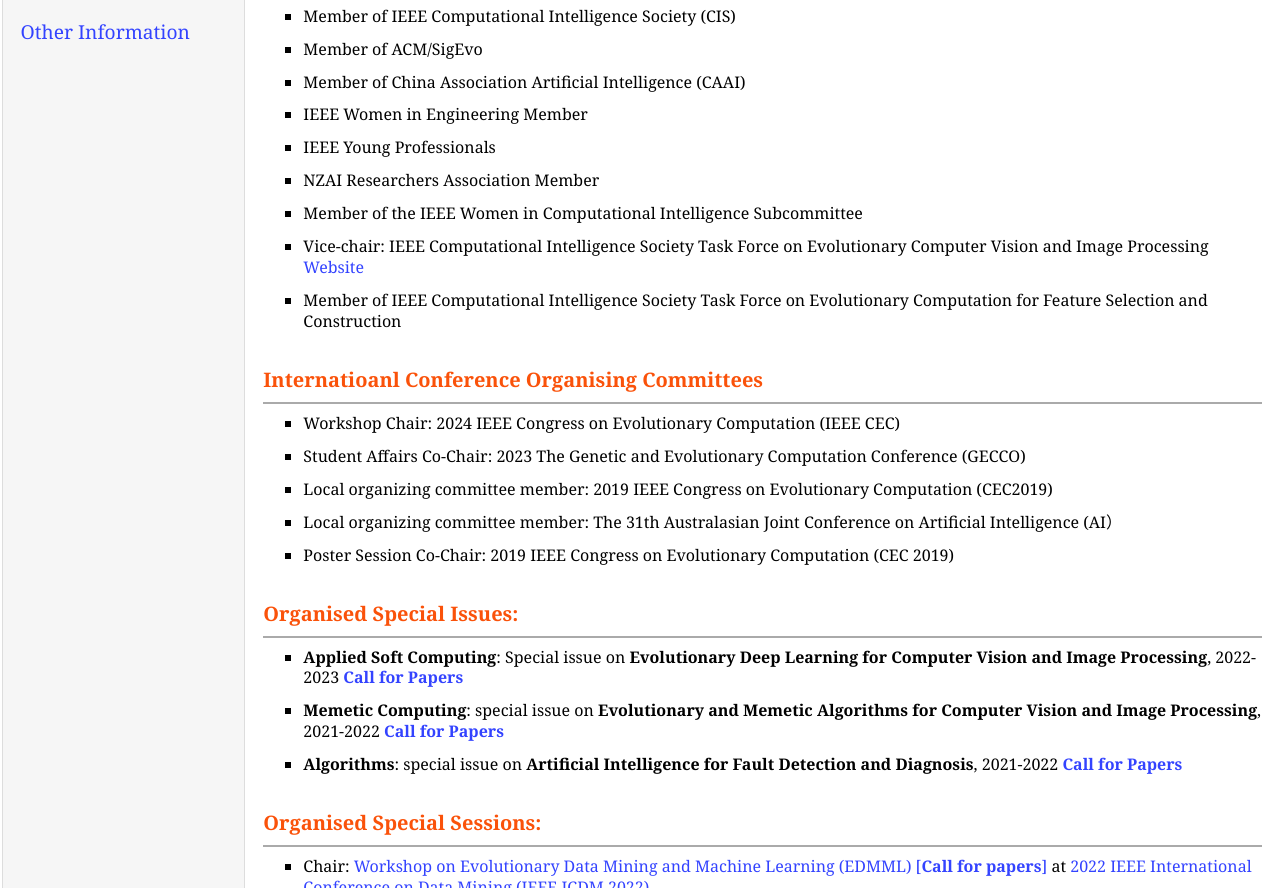
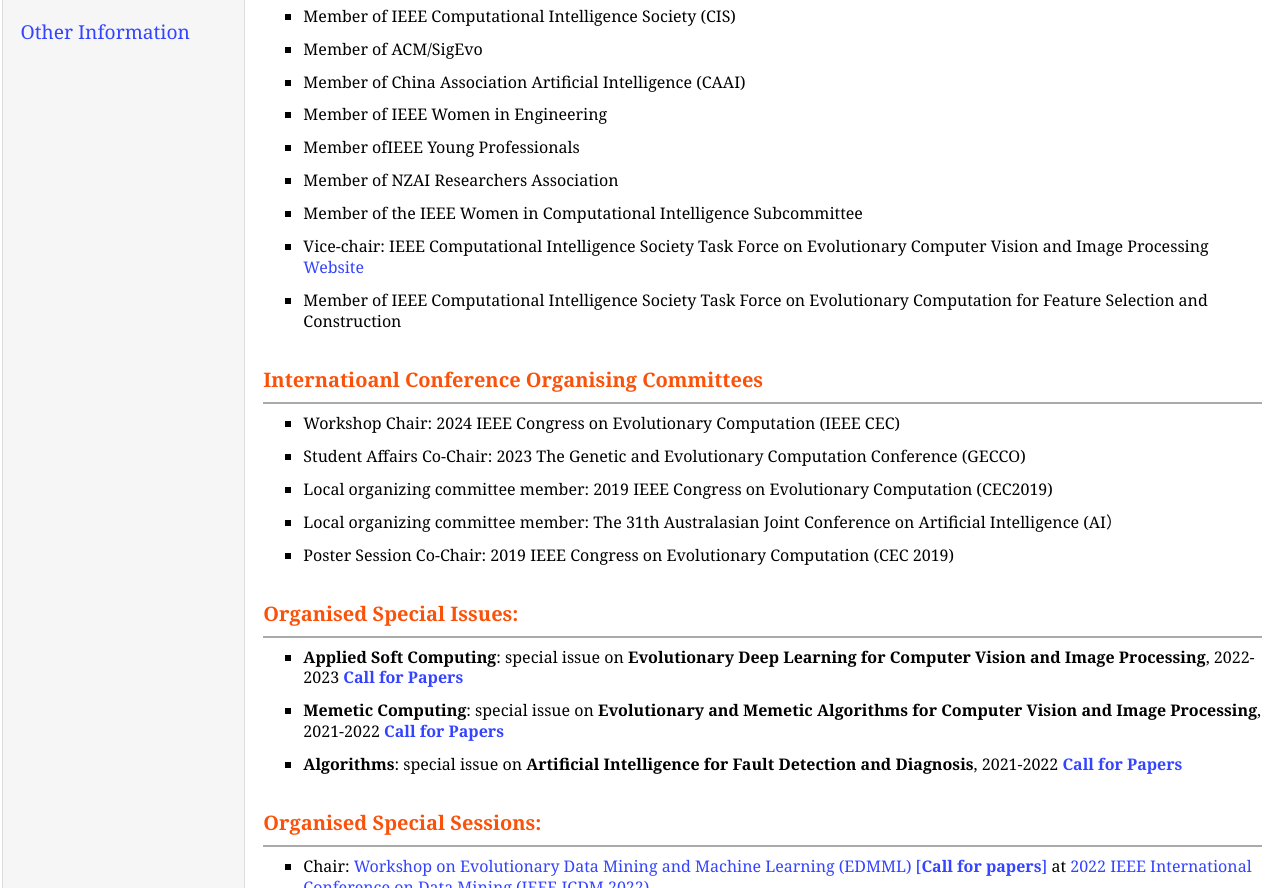
Before and after one commit to YingBi92/homepage, a plain HTML site: page services.html in a window 1280 px wide. Shown: the part 298-1186 px from the top of the page. Drawn offline with Linux system fonts and the light colour scheme.

Commit message:
Add files via upload

```diff
--- a/services.html
+++ b/services.html
@@ -43,11 +43,11 @@ try {
 </li>
 <li><p>Member of China Association Artificial Intelligence (CAAI)</p>
 </li>
-<li><p>IEEE Women in Engineering Member</p>
+<li><p>Member of IEEE Women in Engineering</p>
 </li>
-<li><p>IEEE Young Professionals</p>
+<li><p>Member ofIEEE Young Professionals</p>
 </li>
-<li><p>NZAI Researchers Association Member</p>
+<li><p>Member of NZAI Researchers Association</p>
 </li>
 <li><p>Member of the IEEE Women in Computational Intelligence Subcommittee </p>
 </li>
@@ -71,7 +71,7 @@ try {
 </ul>
 <h2>Organised Special Issues:</h2>
 <ul>
-<li><p><b>Applied Soft Computing</b>: Special issue on <b>Evolutionary Deep Learning for Computer Vision and Image Processing</b>, 2022-2023 <a href="https://www.journals.elsevier.com/applied-soft-computing/forthcoming-special-issues/evolutionary-deep-learning-for-computer-vision-and-image-processing" target=&ldquo;blank&rdquo;><b>Call for Papers</b></a></p>
+<li><p><b>Applied Soft Computing</b>: special issue on <b>Evolutionary Deep Learning for Computer Vision and Image Processing</b>, 2022-2023 <a href="https://www.journals.elsevier.com/applied-soft-computing/forthcoming-special-issues/evolutionary-deep-learning-for-computer-vision-and-image-processing" target=&ldquo;blank&rdquo;><b>Call for Papers</b></a></p>
 </li>
 <li><p><b>Memetic Computing</b>: special issue on <b>Evolutionary and Memetic Algorithms for Computer Vision and Image Processing</b>, 2021-2022 <a href="https://www.springer.com/journal/12293/updates/19775756" target=&ldquo;blank&rdquo;><b>Call for Papers</b></a></p>
 </li>
```
Also changed, not shown: grants.html (+1 -2 lines), index.html (+1 -1 lines).
